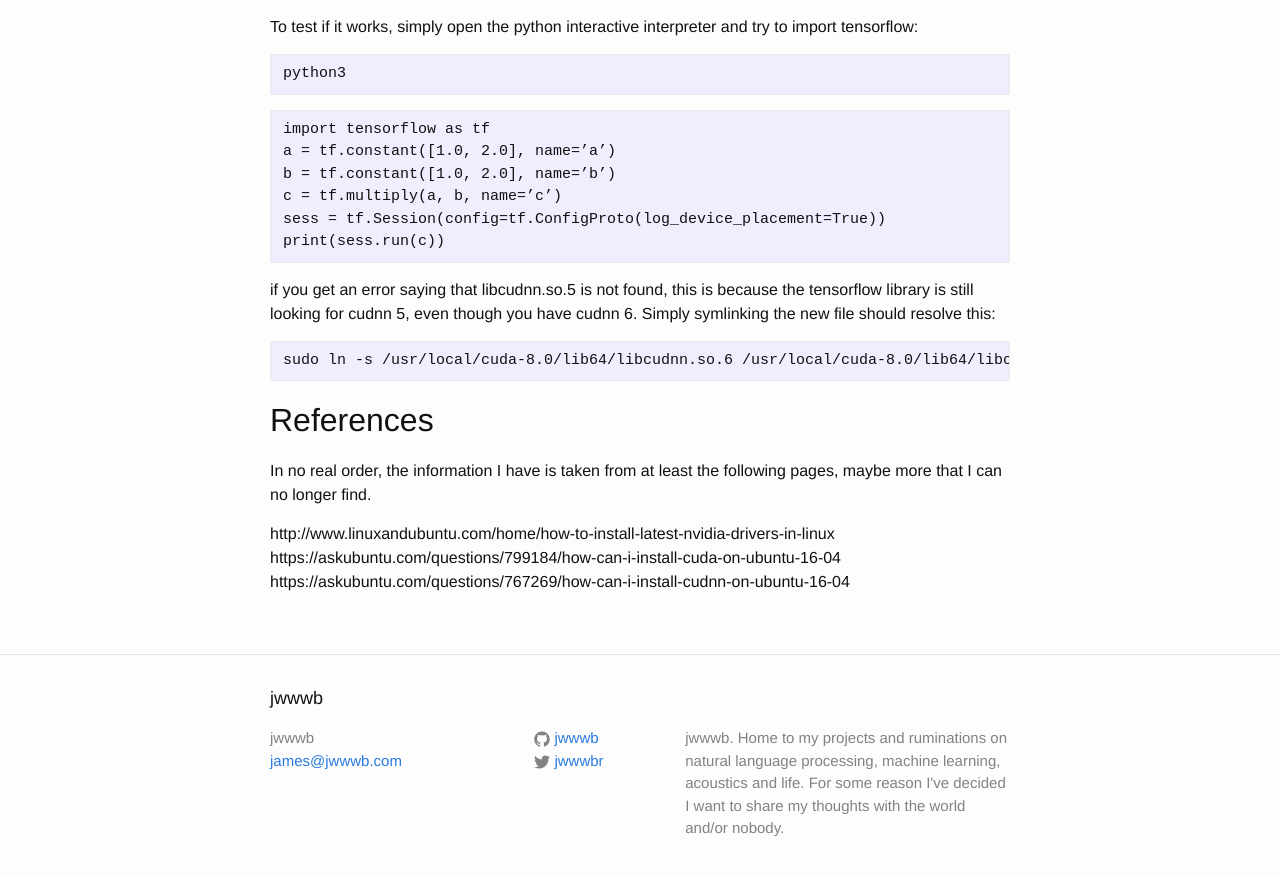
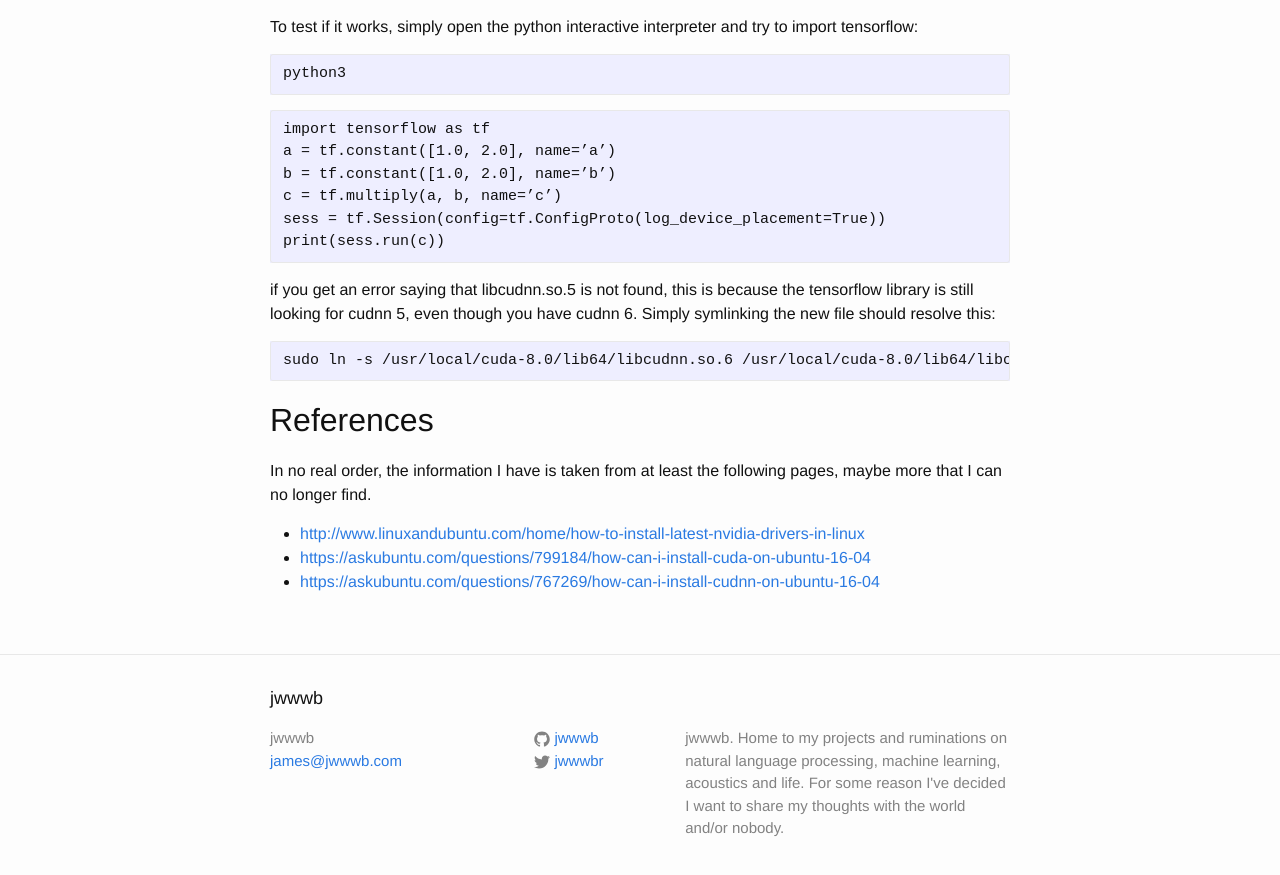
Before and after one commit to jwwwb/jwwwb.github.io, a Jekyll site: the page built from _posts/2017-08-14-cudnn.markdown, in a window 1280 px wide and 900 px high, scrolled down 2996 px. Shown: the top 875 px of the window. Built offline with Jekyll 4.4.1, drawn with Linux system fonts in a browser that asks for light colours.

Commit message:
Fixes link formatting.

```diff
--- a/_posts/2017-08-14-cudnn.markdown
+++ b/_posts/2017-08-14-cudnn.markdown
@@ -137,6 +137,6 @@ sudo ln -s /usr/local/cuda-8.0/lib64/libcudnn.so.6 /usr/local/cuda-8.0/lib64/lib
 
 In no real order, the information I have is taken from at least the following pages, maybe more that I can no longer find.
 
-http://www.linuxandubuntu.com/home/how-to-install-latest-nvidia-drivers-in-linux
-https://askubuntu.com/questions/799184/how-can-i-install-cuda-on-ubuntu-16-04
-https://askubuntu.com/questions/767269/how-can-i-install-cudnn-on-ubuntu-16-04
+* <http://www.linuxandubuntu.com/home/how-to-install-latest-nvidia-drivers-in-linux>
+* <https://askubuntu.com/questions/799184/how-can-i-install-cuda-on-ubuntu-16-04>
+* <https://askubuntu.com/questions/767269/how-can-i-install-cudnn-on-ubuntu-16-04>
```
